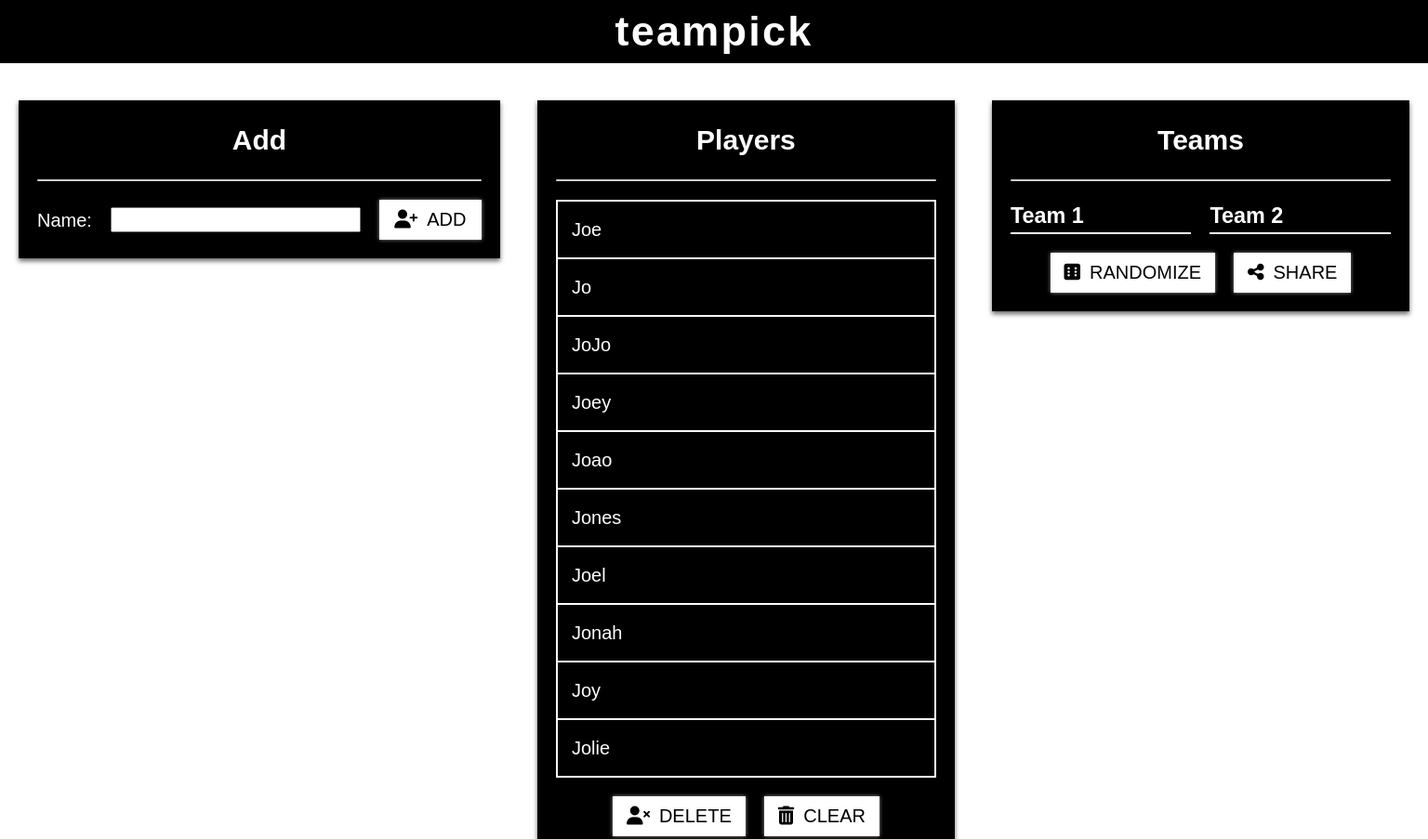
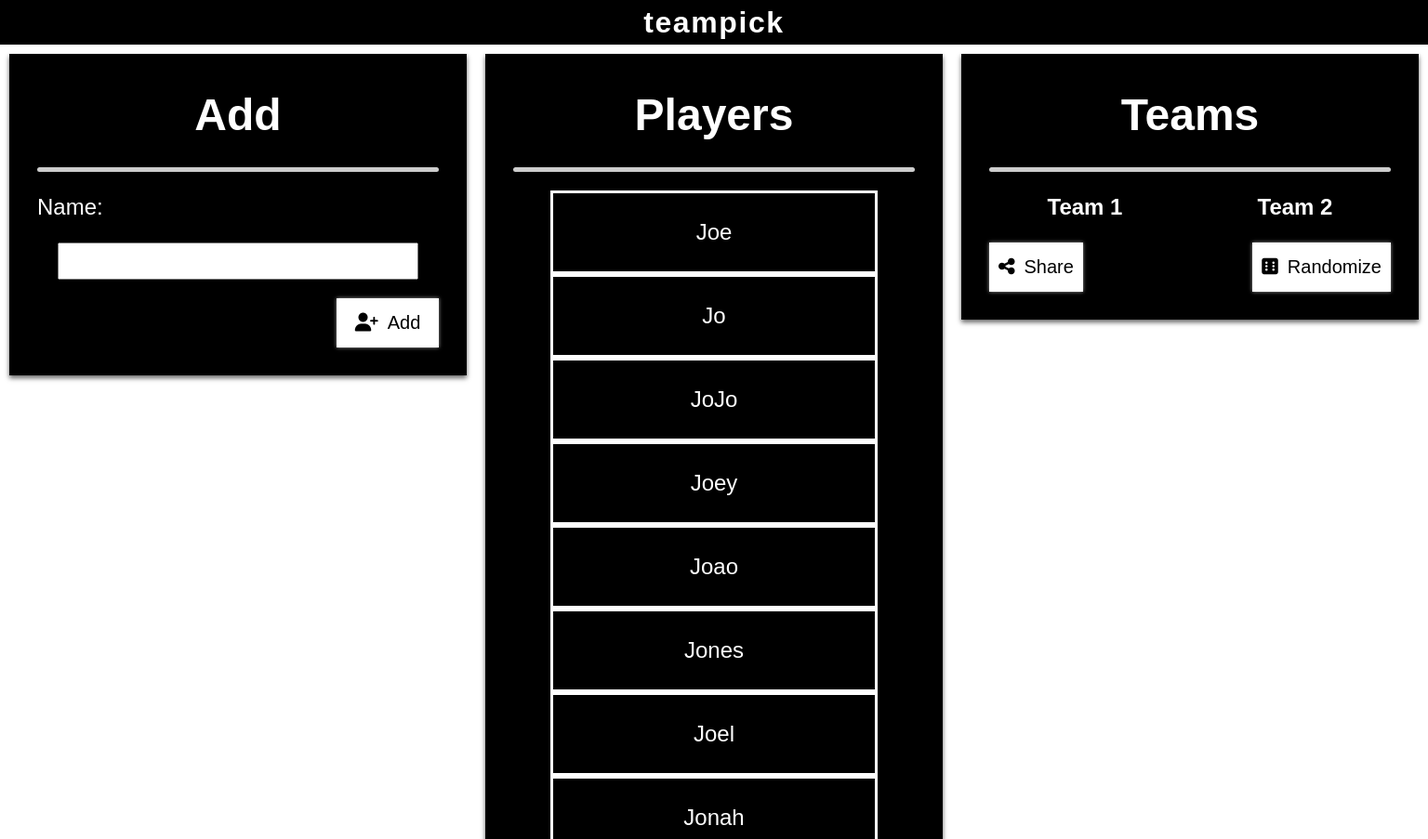
Before and after one commit to andrewquach-dev/teampick, a plain HTML site: page index.html in a window 1536 px wide. Shown: the top 903 px of the page at 93% size. Drawn offline with Linux system fonts and the light colour scheme.

Commit message:
✨ Added media queries for phone,tablet,laptop and big screens

```diff
--- a/css/style.css
+++ b/css/style.css
@@ -65,34 +65,27 @@ html {
 }
 
 .header {
-    height: 80px;
-    display: flex;
-    justify-content: center;
-    align-items: center;
+    display: grid;
+    place-content: center;
 }
 
 .header__logo {
     color: white;
-    font-size: 2.25em;
-    margin: 0;
-    letter-spacing: .05em;
-}
-
-.main {
-    flex: 1;
-    display: flex;
-    margin: 2em 0;
 }
 
 .main__container {
+    display: flex;
+    flex-direction: column;
+    gap: 1em;
+}
+
+.main__step {
     flex: 1;
     display: flex;
     flex-direction: column;
-    padding: 1em;
+    padding: 1.5em;
     box-shadow: 0 3px 5px rgba(0, 0, 0, 0.6);
 }
-
-.main__input {}
 
 .main__hr {
     border: none;
@@ -109,7 +102,6 @@ html {
 }
 
 .main__players-list {
-    border: 1px solid white;
     list-style-type: none;
 }
 
@@ -129,7 +121,6 @@ html {
 
 .main__team {
     flex: 1;
-    border: 1px solid white;
     list-style-type: none;
 }
 
@@ -138,10 +129,9 @@ html {
 }
 
 .footer {
-    display: flex;
-    justify-content: center;
-    align-items: center;
-    height: 70px;
+    margin-top: auto;
+    display: grid;
+    place-content: center;
 }
 
 .main__add-btn {
@@ -164,9 +154,8 @@ html {
 
 .btn {
     border: none;
-    padding: .5em .75em;
-    font-size: 1em;
-    text-transform: uppercase;
+    padding: .75em .5em;
+    font-size: 1rem;
     cursor: pointer;
     background-color: #fff;
     color: black;
@@ -222,22 +211,84 @@ html {
 /* Mobile */
 
 @media only screen and (min-width: 0em) {
-    .main {
-        flex-direction: column;
-        gap: 1.5em;
+    .header__container {
+        padding: 0 10px;
+        margin: auto;
+        position: relative;
+        width: 100%;
+        max-width: 100%;
+    }
+    .header {
+        height: 5em;
+    }
+    .header__logo {
+        font-size: 4rem;
+        margin: 0;
+        letter-spacing: .05em;
     }
     .main__container {
-        margin: 0 2em;
+        padding: 10px;
+        margin: auto;
+        position: relative;
+        width: 100%;
+        max-width: 1000px;
     }
-    .main__h2 {
-        text-align: center;
-    }
-    .main__form,
-    .main__btns {
+    .main__form {
         display: flex;
+        flex-direction: column;
         justify-content: center;
         align-items: center;
         gap: 1em;
+    }
+    .main__label {
+        align-self: flex-start;
+        font-size: 3rem;
+    }
+    .main__input {
+        width: 90%;
+        height: 4em;
+    }
+    .main__add-btn {
+        align-self: flex-end;
+    }
+    .btn {
+        font-size: 2.75rem;
+    }
+    .main__h2 {
+        font-size: 5rem;
+        text-align: center;
+    }
+    .main__hr {
+        height: .45em;
+        align-self: normal;
+    }
+    .main__players-list {
+        padding: 0 2em;
+    }
+    .player {
+        padding: 1em;
+        font-size: 3rem;
+        text-align: center;
+        border: .125em solid white;
+    }
+    .main__btns {
+        display: flex;
+        justify-content: space-between;
+        align-items: center;
+        gap: 1em;
+    }
+    .main__team {
+        padding: 0 2em;
+    }
+    .main__h4 {
+        font-size: 3rem;
+        text-align: center;
+    }
+    .footer {
+        min-height: 100px;
+    }
+    .footer__p {
+        font-size: 2rem;
     }
 }
 
@@ -250,21 +301,184 @@ html {
 /* Small Desktop */
 
 @media only screen and (min-width: 64em) {
-    .main {
-        flex-direction: row;
-        justify-content: center;
-        align-items: flex-start;
-        gap: 0;
+    .header__container {
+        padding: 0 10px;
+        margin: auto;
+        position: relative;
+        width: 100%;
+        max-width: 450px;
+    }
+    .header__logo {
+        color: white;
+        font-size: 2rem;
+        margin: 0;
+        letter-spacing: .05em;
+    }
+    .header {
+        height: 110px;
     }
     .main__container {
-        margin: 0 1em;
+        padding: 10px;
+        margin: auto;
+        position: relative;
+        width: 100%;
+        max-width: 1200px;
+        flex-direction: row;
+        flex-wrap: wrap;
+        align-items: flex-start;
+    }
+    .main__step:first-child {
+        min-width: 25em;
+    }
+    .main__form {
+        display: flex;
+        flex-direction: column;
+        justify-content: center;
+        align-items: center;
+        gap: 1em;
+    }
+    .main__label {
+        align-self: flex-start;
+        font-size: 1.5rem;
+    }
+    .main__input {
+        width: 90%;
+        height: 2em;
+    }
+    .main__add-btn {
+        align-self: flex-end;
+    }
+    .btn {
+        font-size: 1.25rem;
+    }
+    .main__h2 {
+        font-size: 3rem;
+        text-align: center;
+    }
+    .main__hr {
+        height: .25em;
+        align-self: normal;
+    }
+    .main__players-list {
+        padding: 0 2em;
+    }
+    .player {
+        padding: 1em;
+        font-size: 1.5rem;
+        text-align: center;
+        border: .125em solid white;
+    }
+    .main__btns {
+        display: flex;
+        justify-content: space-between;
+        align-items: center;
+        gap: 1em;
+    }
+    .main__team {
+        padding: 0 2em;
+    }
+    .main__h4 {
+        font-size: 1.5rem;
+        text-align: center;
+    }
+    .footer {
+        min-height: 80px;
+    }
+    .footer__p {
+        font-size: 1rem;
     }
 }
 
 
 /* Large Desktop */
 
-@media only screen and (min-width: 1300px) {}
+@media only screen and (min-width: 1300px) {
+    .header__container {
+        padding: 0 10px;
+        margin: auto;
+        position: relative;
+        width: 100%;
+        max-width: 450px;
+    }
+    .header__logo {
+        color: white;
+        font-size: 2rem;
+        margin: 0;
+        letter-spacing: .05em;
+    }
+    .header {
+        height: 110px;
+    }
+    .main__container {
+        padding: 10px;
+        margin: auto;
+        position: relative;
+        width: 100%;
+        max-width: 1800px;
+        flex-direction: row;
+        align-items: flex-start;
+    }
+    .main__step:first-child {
+        min-width: 20em;
+    }
+    .main__form {
+        display: flex;
+        flex-direction: column;
+        justify-content: center;
+        align-items: center;
+        gap: 1em;
+    }
+    .main__label {
+        align-self: flex-start;
+        font-size: 1.5rem;
+    }
+    .main__input {
+        width: 90%;
+        height: 2em;
+    }
+    .main__add-btn {
+        align-self: flex-end;
+    }
+    .btn {
+        font-size: 1.25rem;
+    }
+    .main__h2 {
+        font-size: 3rem;
+        text-align: center;
+    }
+    .main__hr {
+        height: .25em;
+        align-self: normal;
+    }
+    .main__players-list {
+        padding: 0 2em;
+    }
+    .player {
+        padding: 1em;
+        font-size: 1.5rem;
+        text-align: center;
+        border: .125em solid white;
+    }
+    .main__btns {
+        display: flex;
+        justify-content: space-between;
+        align-items: center;
+        gap: 1em;
+    }
+    .main__team {
+        padding: 0 2em;
+    }
+    .main__h4 {
+        font-size: 1.5rem;
+        text-align: center;
+    }
+    .footer {
+        min-height: 80px;
+    }
+    .footer__p {
+        font-size: 1rem;
+    }
+}
 
 
 /*
--- a/index.html
+++ b/index.html
@@ -16,11 +16,14 @@
 <body class="page">
     <div class="page__inner">
         <header class="header --dark">
-            <h1 class="header__logo">teampick</h1>
+            <div class="header__container">
+                <h2 class="header__logo">teampick</h2>
+            </div>
         </header>
 
         <main class="main">
-            <div class="main__container --dark">
+            <div class="main__container">
+                <div class="main__step --dark">
                     <h2 class="main__h2">Add</h2>
                     <hr class="main__hr">
                     <form action="" class="main__form">
@@ -32,7 +35,7 @@
                     </form>
                 </div>
 
-            <div class="main__container --dark">
+                <div class="main__step --dark">
                     <h2 class="main__h2">Players</h2>
                     <hr class="main__hr">
                     <ul class="main__players-list" id="players-list">
@@ -48,43 +51,45 @@
                         <li class="player --ripple">Jolie</li>
                     </ul>
                     <div class="main__btns">
+                        <button id="clear-btn" type="button" href="#" class="btn --ripple"><i
+                                class="main__i fa-solid fa-trash-can"></i>Clear</button>
                         <button id="delete-btn" type="button" href="#" class="btn --ripple"><i
                                 class="main__i fa-solid fa-user-xmark"></i>Delete</button>
-                    <button id="clear-btn" type="button" href="#" class="btn --ripple"><i
-                            class="main__i fa-solid fa-trash-can"></i>Clear</button>
+
                     </div>
 
                 </div>
 
-            <div class="main__container --dark">
+                <div class="main__step --dark">
                     <h2 class="main__h2">Teams</h2>
                     <hr class="main__hr">
                     <div class="main__teams">
                         <div class="main__team-div">
-                        <h3 contenteditable="true">Team 1</h3>
+                            <h4 class="main__h4" contenteditable="true">Team 1</h4>
                             <ul class="main__team" id="team-one">
                             </ul>
                         </div>
                         <div class="main__team-div">
-                        <h3 contenteditable="true">Team 2</h3>
+                            <h4 class="main__h4" contenteditable="true">Team 2</h4>
                             <ul class="main__team" id="team-two">
                             </ul>
 
                         </div>
                     </div>
                     <div class="main__btns">
+
+                        <button type="button" href="#" class="main__share btn --ripple" id="share-btn"><i
+                                class="main__i fa-solid fa-share-nodes"></i>Share</button>
                         <button type="button" href="#" class="main__randomize btn --ripple" id="rando-btn"><i
                                 class="main__i fa-solid fa-dice-six"></i>Randomize</button>
-                    <button type="button" href="#" class="main__share btn --ripple" id="share-btn"><i
-                            class="main__i fa-solid fa-share-nodes"></i>Share</button>
-                </div>
 
                         <span class="error-msg">asdas</span>
+                    </div>
                 </div>
         </main>
 
         <footer class="footer --dark">
-            <p>Made by <a href="#">Andrew Quach</a></p>
+            <p class="footer__p">Made by <a href="#">Andrew Quach</a></p>
         </footer>
         </div>
         <script type="text/javascript" src="js/main.js"></script>
```
Lines whose indentation alone changed are shown as unchanged.
